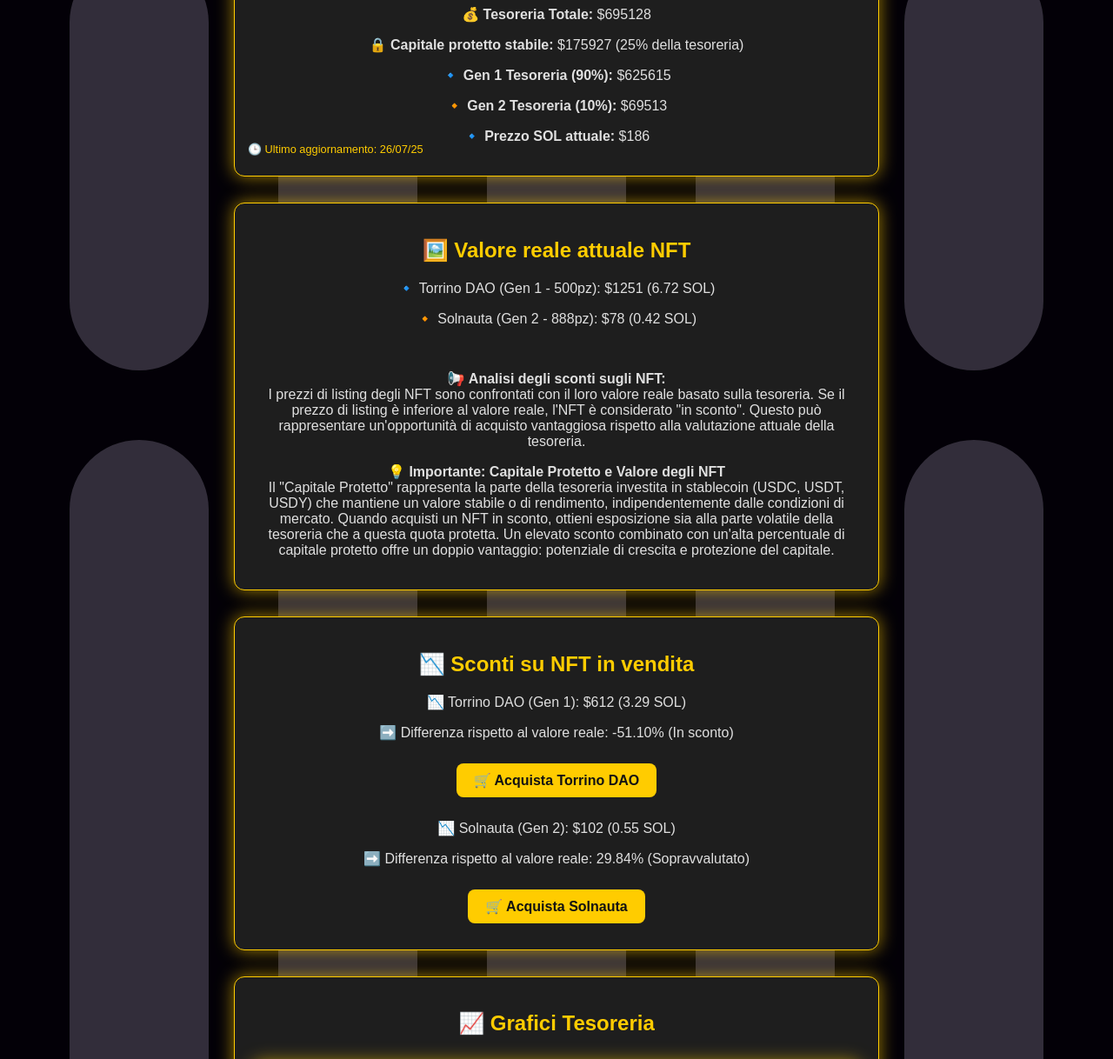
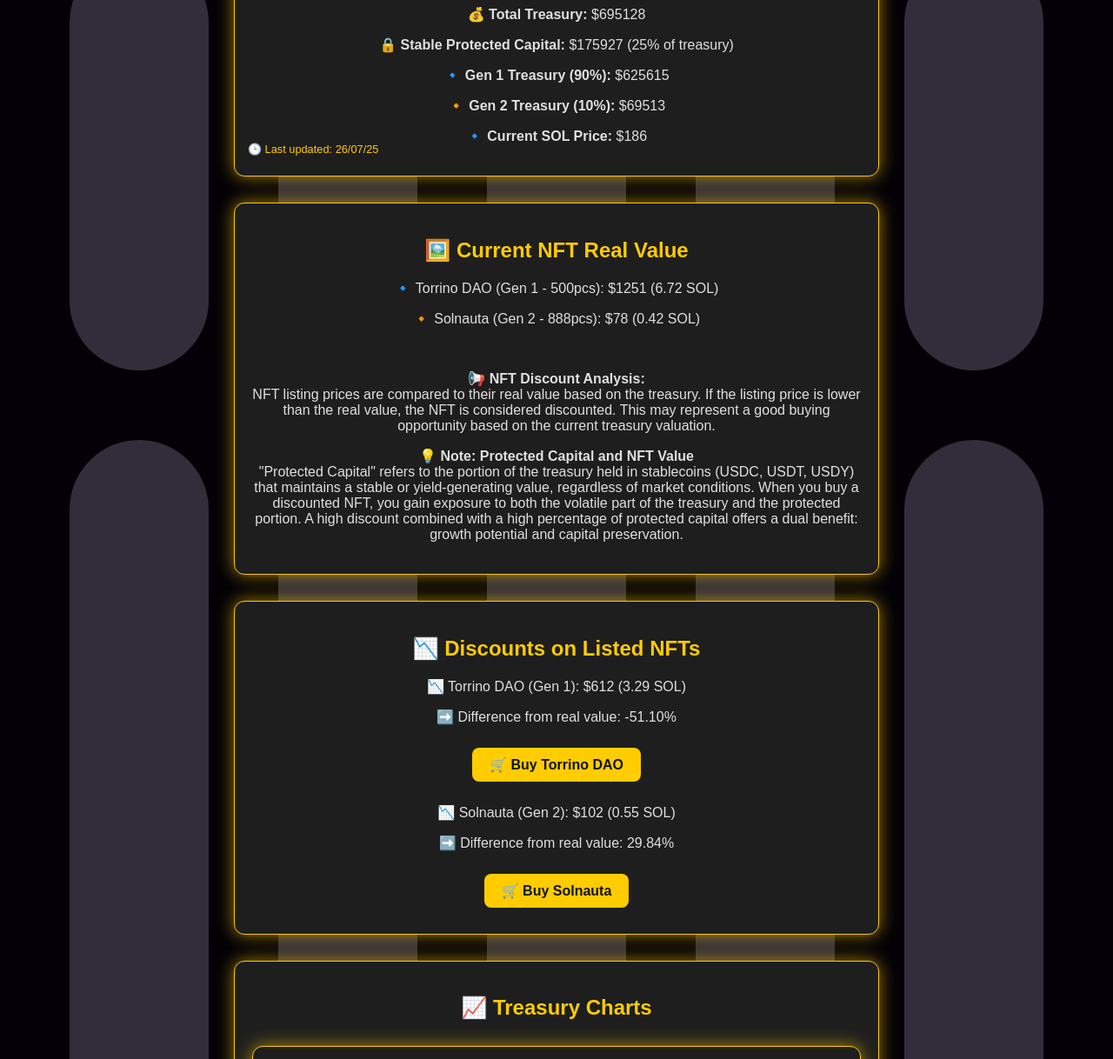
Before and after one commit to Happydao/torrino-dao-dashboard, a website: page index.html in a window 1280 px wide. Shown: the part 134-1352 px from the top of the page at 87% size. Drawn offline with Linux system fonts and the light colour scheme.

Commit message:
Update index.html

```diff
--- a/index.html
+++ b/index.html
@@ -1,5 +1,5 @@
 <!DOCTYPE html>
-<html lang="it">
+<html lang="en">
 <head>
   <meta charset="UTF-8" />
   <meta name="viewport" content="width=device-width, initial-scale=1.0" />
@@ -85,44 +85,44 @@
 <body>
   <div class="top-links">
     <a href="https://github.com/Happydao/torrino-dao-dashboard" target="_blank">📂 GitHub Repo</a>
-    <a href="https://jup.ag/portfolio/EKjb5grMX19c3cAZa5LQjqksDpqqVLTGZrswh79WkPdD" target="_blank">💼 Tesoreria Jupiter</a>
+    <a href="https://jup.ag/portfolio/EKjb5grMX19c3cAZa5LQjqksDpqqVLTGZrswh79WkPdD" target="_blank">💼 Jupiter Treasury</a>
   </div>
 
   <div class="card">
-    <h1>Torrino DAO - Analisi NFT</h1>
-    <p><strong>💰 Tesoreria Totale:</strong> <span class="highlight" id="treasuryValue"></span></p>
-    <p><strong>🔒 Capitale protetto stabile:</strong> <span class="highlight" id="stableValue"></span> (<span id="stablePercentage"></span>% della tesoreria)</p>
-    <p><strong>🔹 Gen 1 Tesoreria (90%):</strong> <span id="treasuryGen1"></span></p>
-    <p><strong>🔸 Gen 2 Tesoreria (10%):</strong> <span id="treasuryGen2"></span></p>
-    <p><strong>🔹 Prezzo SOL attuale:</strong> <span id="solPrice"></span></p>
-    <p class="update-info">🕒 Ultimo aggiornamento: <span id="lastUpdated"></span></p>
+    <h1>Torrino DAO - NFT Analysis</h1>
+    <p><strong>💰 Total Treasury:</strong> <span class="highlight" id="treasuryValue"></span></p>
+    <p><strong>🔒 Stable Protected Capital:</strong> <span class="highlight" id="stableValue"></span> (<span id="stablePercentage"></span>% of treasury)</p>
+    <p><strong>🔹 Gen 1 Treasury (90%):</strong> <span id="treasuryGen1"></span></p>
+    <p><strong>🔸 Gen 2 Treasury (10%):</strong> <span id="treasuryGen2"></span></p>
+    <p><strong>🔹 Current SOL Price:</strong> <span id="solPrice"></span></p>
+    <p class="update-info">🕒 Last updated: <span id="lastUpdated"></span></p>
   </div>
 
   <div class="card">
-    <h2>🖼️ Valore reale attuale NFT</h2>
-    <p>🔹 Torrino DAO (Gen 1 - 500pz): <span id="nftGen1Value"></span> (<span id="nftGen1ValueSol"></span>)</p>
-    <p>🔸 Solnauta (Gen 2 - 888pz): <span id="nftGen2Value"></span> (<span id="nftGen2ValueSol"></span>)</p>
+    <h2>🖼️ Current NFT Real Value</h2>
+    <p>🔹 Torrino DAO (Gen 1 - 500pcs): <span id="nftGen1Value"></span> (<span id="nftGen1ValueSol"></span>)</p>
+    <p>🔸 Solnauta (Gen 2 - 888pcs): <span id="nftGen2Value"></span> (<span id="nftGen2ValueSol"></span>)</p>
     <br/>
-    <p>📢 <strong>Analisi degli sconti sugli NFT:</strong><br>
-    I prezzi di listing degli NFT sono confrontati con il loro valore reale basato sulla tesoreria. Se il prezzo di listing è inferiore al valore reale, l'NFT è considerato "in sconto". Questo può rappresentare un'opportunità di acquisto vantaggiosa rispetto alla valutazione attuale della tesoreria.</p>
+    <p>📢 <strong>NFT Discount Analysis:</strong><br>
+    NFT listing prices are compared to their real value based on the treasury. If the listing price is lower than the real value, the NFT is considered discounted. This may represent a good buying opportunity based on the current treasury valuation.</p>
 
-    <p>💡 <strong>Importante: Capitale Protetto e Valore degli NFT</strong><br>
-    Il "Capitale Protetto" rappresenta la parte della tesoreria investita in stablecoin (USDC, USDT, USDY) che mantiene un valore stabile o di rendimento, indipendentemente dalle condizioni di mercato. Quando acquisti un NFT in sconto, ottieni esposizione sia alla parte volatile della tesoreria che a questa quota protetta. Un elevato sconto combinato con un'alta percentuale di capitale protetto offre un doppio vantaggio: potenziale di crescita e protezione del capitale.</p>
+    <p>💡 <strong>Note: Protected Capital and NFT Value</strong><br>
+    "Protected Capital" refers to the portion of the treasury held in stablecoins (USDC, USDT, USDY) that maintains a stable or yield-generating value, regardless of market conditions. When you buy a discounted NFT, you gain exposure to both the volatile part of the treasury and the protected portion. A high discount combined with a high percentage of protected capital offers a dual benefit: growth potential and capital preservation.</p>
   </div>
 
   <div class="card">
-    <h2>📉 Sconti su NFT in vendita</h2>
+    <h2>📉 Discounts on Listed NFTs</h2>
     <p>📉 Torrino DAO (Gen 1): <span id="gen1ListingPrice"></span></p>
-    <p>➡️ Differenza rispetto al valore reale: <span id="gen1Discount"></span>% <span id="gen1DiscountLabel" class="status-label"></span></p>
-    <a href="https://www.tensor.trade/trade/torrino_dao" target="_blank" style="display:inline-block;margin:10px;padding:10px 20px;background-color:#ffcc00;color:#121212;text-decoration:none;font-weight:bold;border-radius:8px;">🛒 Acquista Torrino DAO</a>
+    <p>➡️ Difference from real value: <span id="gen1Discount"></span>%</p>
+    <a href="https://www.tensor.trade/trade/torrino_dao" target="_blank" style="display:inline-block;margin:10px;padding:10px 20px;background-color:#ffcc00;color:#121212;text-decoration:none;font-weight:bold;border-radius:8px;">🛒 Buy Torrino DAO</a>
 
     <p>📉 Solnauta (Gen 2): <span id="gen2ListingPrice"></span></p>
-    <p>➡️ Differenza rispetto al valore reale: <span id="gen2Discount"></span>% <span id="gen2DiscountLabel" class="status-label"></span></p>
-    <a href="https://www.tensor.trade/trade/solnauta" target="_blank" style="display:inline-block;margin:10px;padding:10px 20px;background-color:#ffcc00;color:#121212;text-decoration:none;font-weight:bold;border-radius:8px;">🛒 Acquista Solnauta</a>
+    <p>➡️ Difference from real value: <span id="gen2Discount"></span>%</p>
+    <a href="https://www.tensor.trade/trade/solnauta" target="_blank" style="display:inline-block;margin:10px;padding:10px 20px;background-color:#ffcc00;color:#121212;text-decoration:none;font-weight:bold;border-radius:8px;">🛒 Buy Solnauta</a>
   </div>
 
   <div class="card">
-    <h2>📈 Grafici Tesoreria</h2>
+    <h2>📈 Treasury Charts</h2>
     <div class="chart-container">
       <iframe src="https://docs.google.com/spreadsheets/d/e/2PACX-1vT84K0e8A5H3P2gI4upLGkArVFHDtXQ5uyDAfZjEHfnYsxGm0uCHwUxfTHr_zzm4jkzhUGMzdox85DT/pubchart?oid=908001184&format=interactive"></iframe>
     </div>
@@ -152,22 +152,12 @@
 
         document.getElementById("gen1ListingPrice").textContent = `$${data.gen1ListingPrice} (${data.gen1ListingPriceSol} SOL)`;
         document.getElementById("gen1Discount").textContent = data.gen1Discount;
-        document.getElementById("gen1DiscountLabel").textContent = `(${data.gen1DiscountLabel})`;
-        document.getElementById("gen1DiscountLabel").classList.add(getLabelClass(data.gen1DiscountLabel));
 
         document.getElementById("gen2ListingPrice").textContent = `$${data.gen2ListingPrice} (${data.gen2ListingPriceSol} SOL)`;
         document.getElementById("gen2Discount").textContent = data.gen2Discount;
-        document.getElementById("gen2DiscountLabel").textContent = `(${data.gen2DiscountLabel})`;
-        document.getElementById("gen2DiscountLabel").classList.add(getLabelClass(data.gen2DiscountLabel));
       } catch (error) {
-        console.error("Errore nel caricamento dei dati:", error);
+        console.error("Error loading data:", error);
       }
-    }
-
-    function getLabelClass(label) {
-      if (label === "In sconto") return "in-sconto";
-      if (label === "Sopravvalutato") return "sopravvalutato";
-      return "pari";
     }
 
     fetchNFTData();
```
